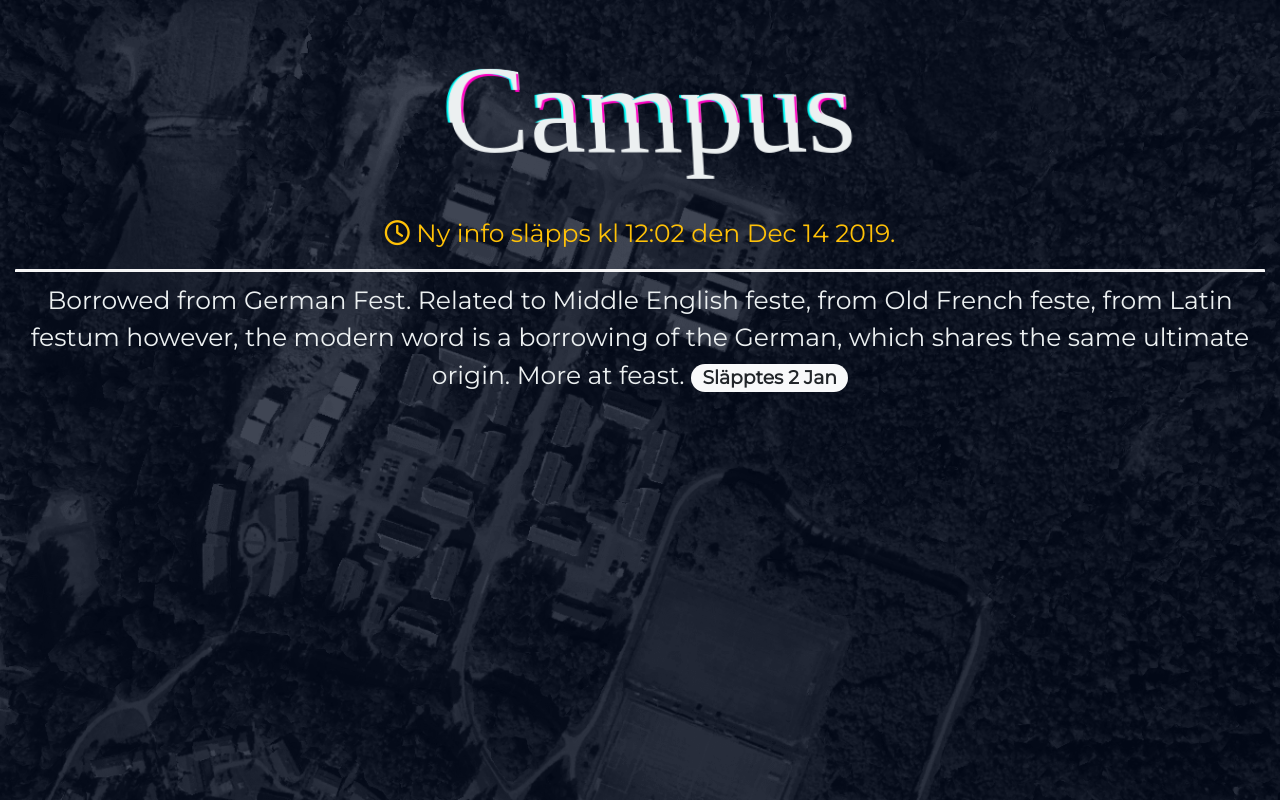
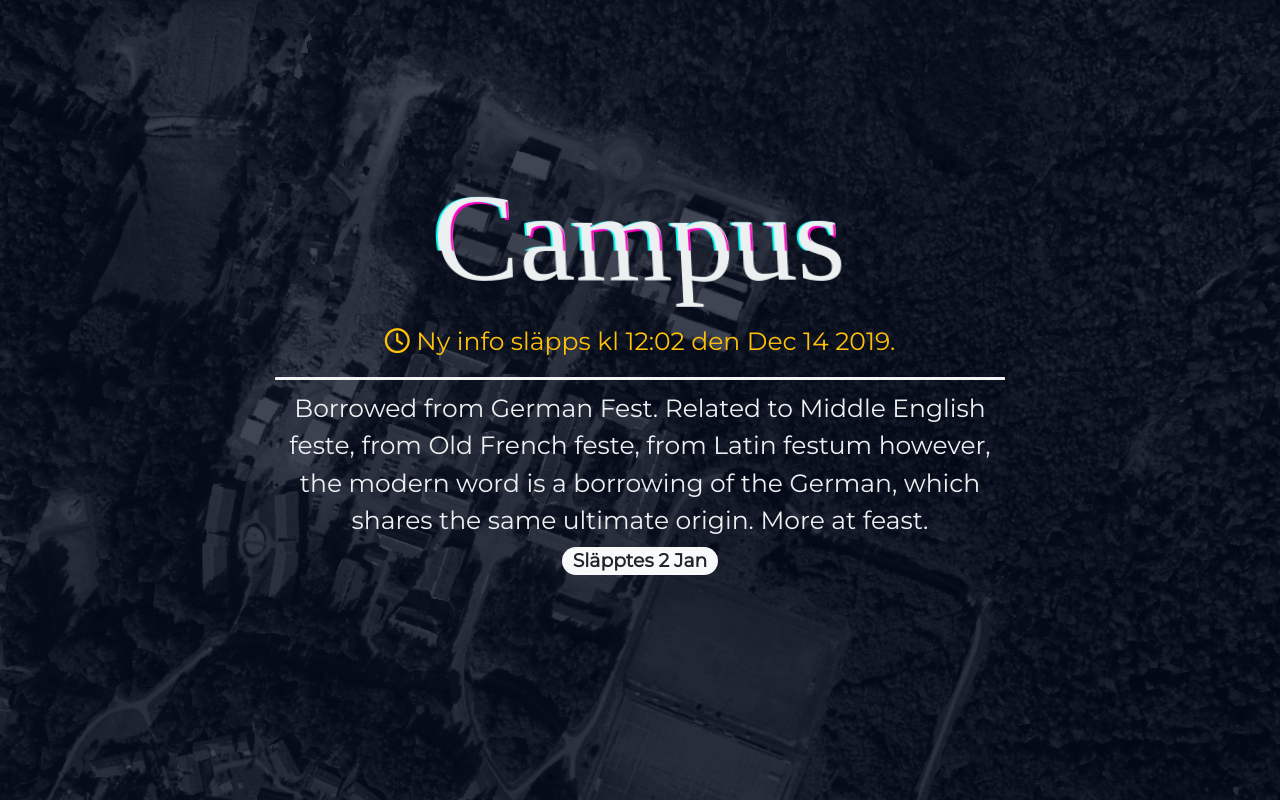
Before and after one commit to oscar230/partypromotion, an Angular app: page / in a window 1280 px wide. Built offline with nearby package versions, Linux system fonts and the light colour scheme; a web font is replaced by a local one.

Commit message:
Improves the basic app structure

```diff
--- a/src/app/party/party.component.html
+++ b/src/app/party/party.component.html
@@ -1,10 +1,8 @@
-<article>
-    <div id="wrapper" class="row">
-        <h1 id="title" class="col-12" data-text="Campus">Campus</h1>
+<section class="main container text-center col-md-7 d-flex justify-content-center align-items-center">
+    <div id="wrapper">
+        <h1 id="title" data-text="Campus">Campus</h1>
+
+          <app-infotimer>
+          </app-infotimer>
     </div>
-
-    <div class="row">
-        <app-infotimer class="col-12">
-        </app-infotimer>
-    </div>
-</article>
+</section>
--- a/src/app/party/party.component.scss
+++ b/src/app/party/party.component.scss
@@ -0,0 +1,5 @@
+.main {
+  min-height: calc(100vh - 80px);
+  overflow-y: scroll;
+  padding: 40px 0;
+}
```
